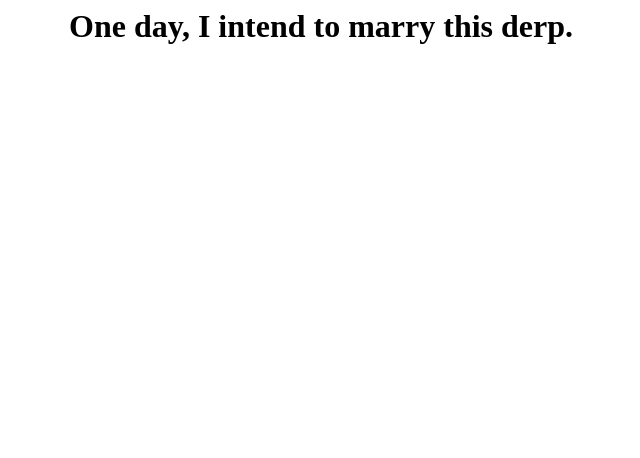
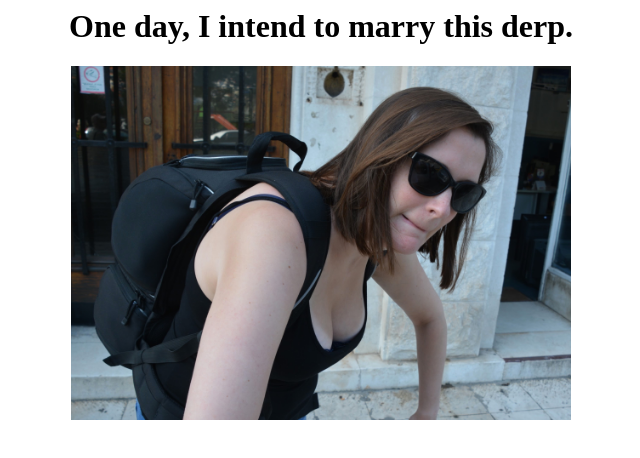
Before and after one commit to nickcampbell18/nicklovesrosie.co.uk, a plain HTML site: page index.html in a window 1280 px wide. Shown: the whole page, without its empty margins (319-959 px from the left). Drawn offline with Linux system fonts and the light colour scheme.

Commit message:
Adorable

```diff
--- a/index.html
+++ b/index.html
@@ -1,6 +1,9 @@
 <DOCTYPE html>
 <html>
 <body>
-  <h1 style="text-align: center">One day, I intend to marry this derp.</h1>
+  <div style="text-align: center">
+    <h1 style="text-align: center">One day, I intend to marry this derp.</h1>
+    <img src="/derp.jpg" alt="A turtle trapped upright - taken March, 1986" style="max-width: 500px">
+  </div>
 </body>
 </html>
```
Also changed, not shown: derp.jpg (added).
